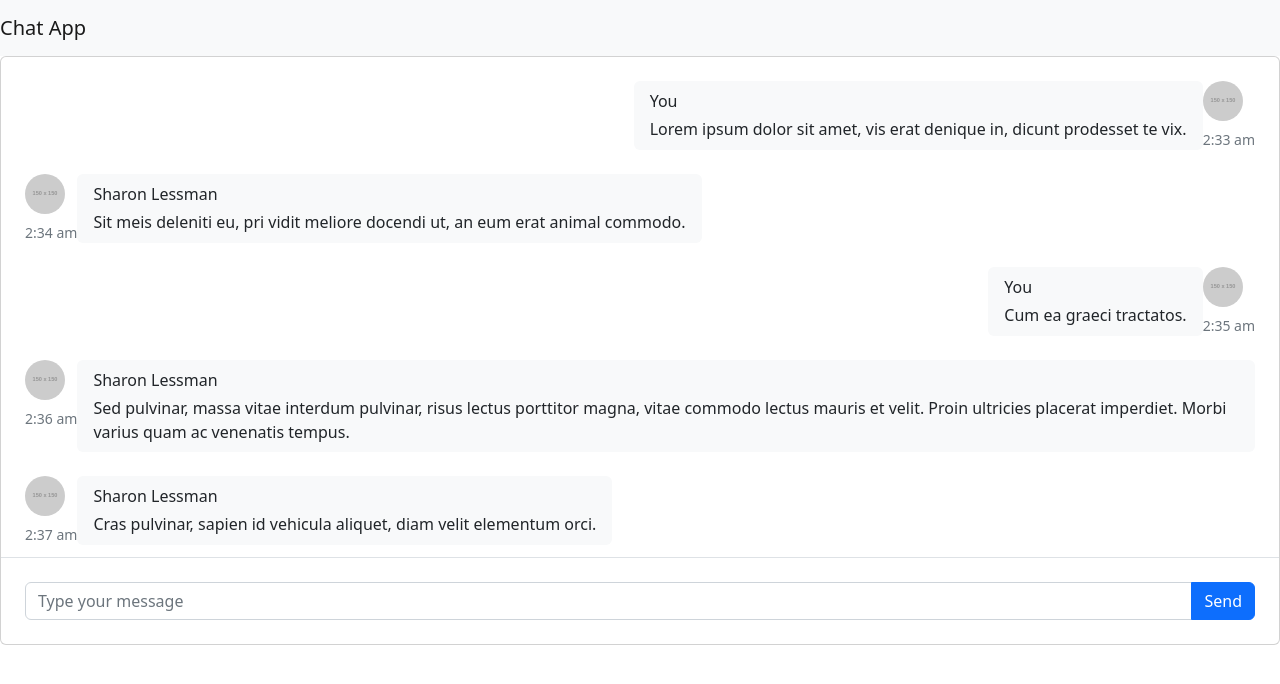
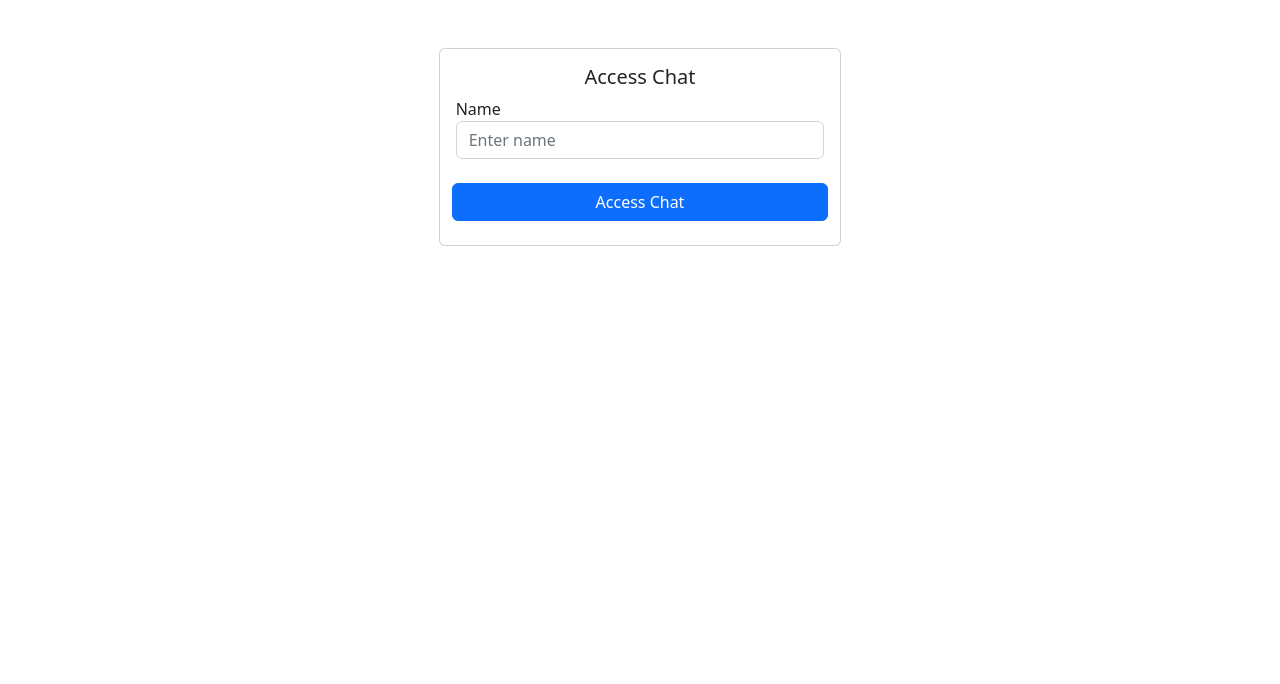
Before and after one commit to sirdoro1/react-chat-app, a React (Create React App) app: page / in a window 1280 px wide. Shown: the top 684 px of the page. Built offline with nearby package versions, Linux system fonts and the light colour scheme.

Commit message:
Update
- added AssessPage component

```diff
--- a/src/App.js
+++ b/src/App.js
@@ -1,11 +1,14 @@
-import Header from './components/Header';
-import Chat from './components/Chat';
+// import Header from './components/Header';
+// import Chat from './components/Chat';
+import AccessPage from './components/AccessPage';
 
 function App() {
   return (
     <div className="container-fliud">
-      <Header className="App-header"></Header>
-      <Chat className="App-chat"></Chat>
+      <AccessPage />
+      {/* <Header className="App-header" /> */}
+      {/* <AccessPage /> */}
+      {/* <Chat className="App-chat" /> */}
     </div>
   );
 }
--- /dev/null
+++ b/src/components/AccessPage.js
@@ -0,0 +1,31 @@
+
+const AccessPage = () => {
+  return (
+    <>
+        <div className="container-fluid">
+            <div className="row">
+                {/* center col-md-4 to the vertical center of the page  */}
+
+                <div className="col-md-4 offset-md-4 mt-5">
+                    <div className="card">
+                        <div className="card-body">
+                            <h5 className="card-title text-center">Access Chat</h5>
+                            <form>
+                                <div className="form-group">
+                                    <label htmlFor="exampleInputEmail1">Name</label>
+                                    <input type="email" className="form-control" id="name" aria-describedby="name" placeholder="Enter name" />
+                                </div>
+                                <div className="form-group row p-2">
+                                    <button type="submit" className="btn btn-primary mt-3 col-md-12">Access Chat</button>
+                                </div>
+                            </form>
+                        </div>
+                    </div>
+                </div>
+            </div>
+        </div>
+    </>
+  )
+}
+
+export default AccessPage
```
